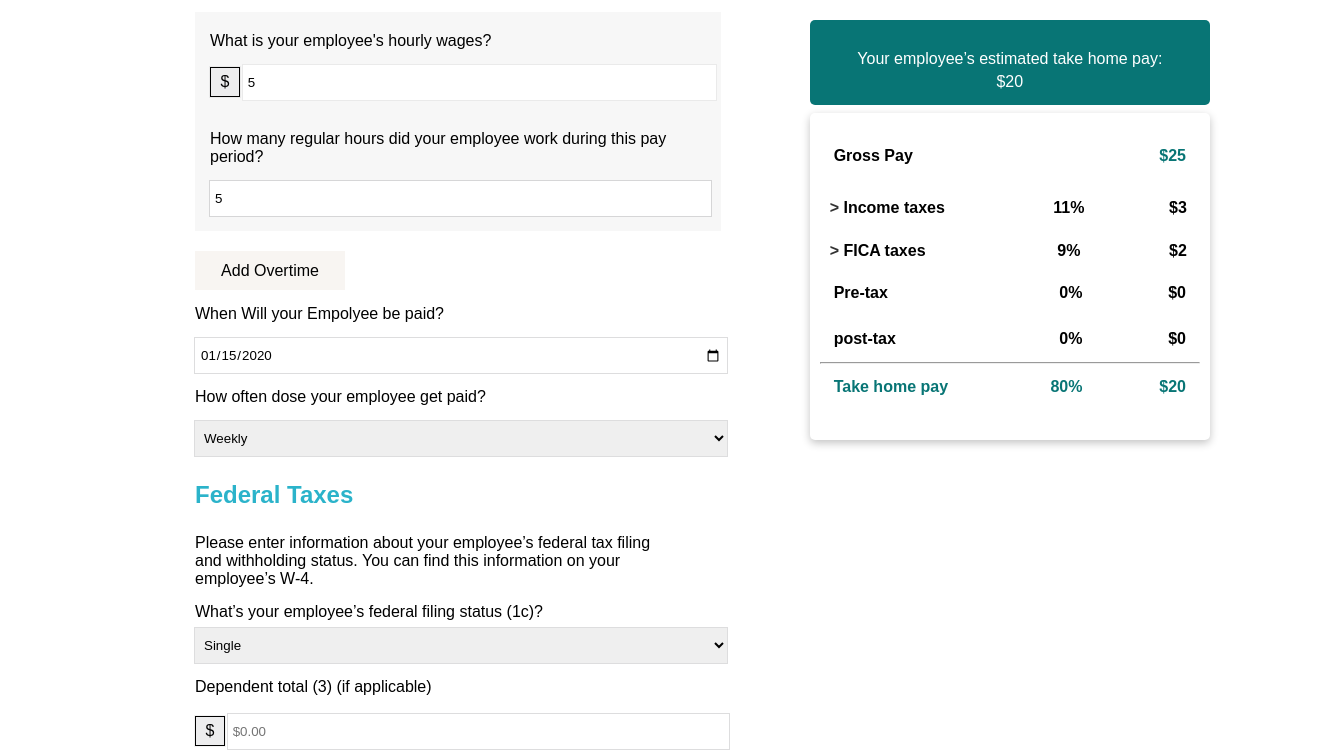
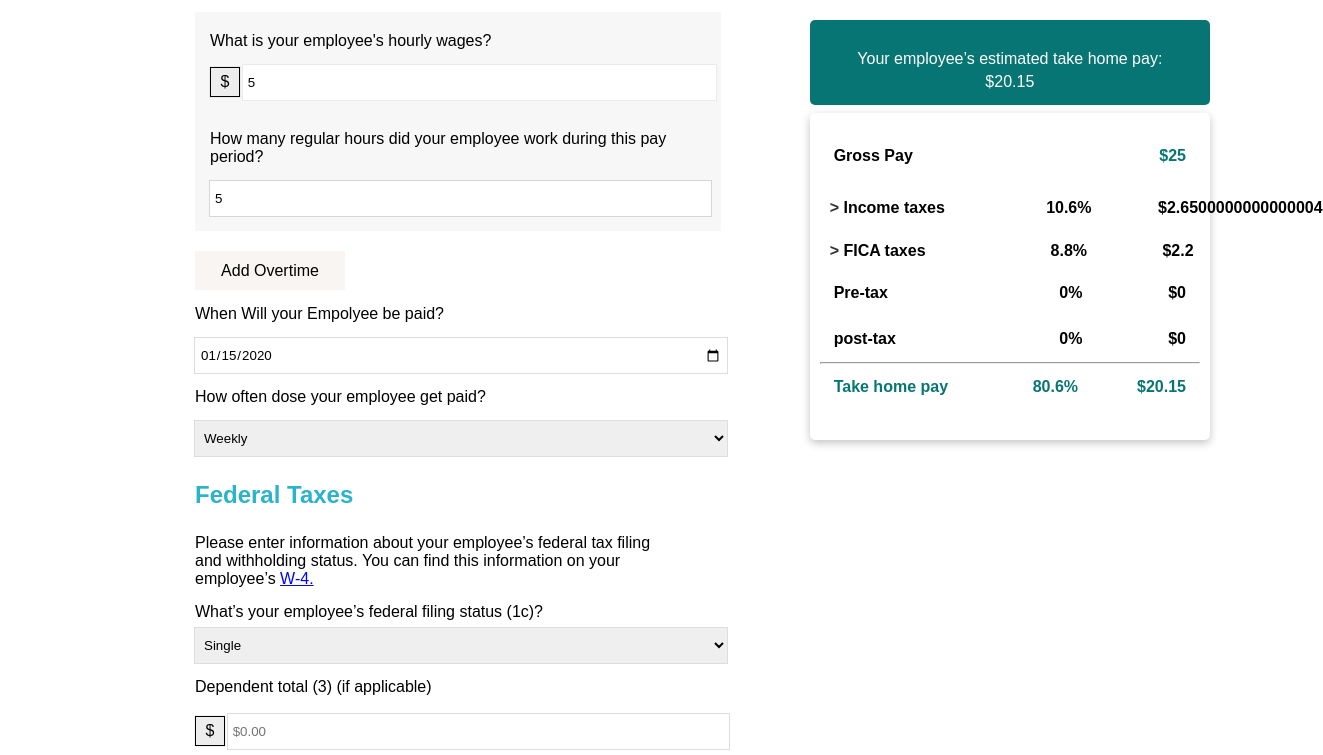
Before and after one commit to Afzhal-ahmed-s/Gusto-website-clone, a plain HTML site: page pages/resource_data/salary_cal.html in a window 1280 px wide. Both pictures are taken after typing "5", "5", "2020-01-15" into the empty fields and a click on the button "Add Overtime". Shown: the part 683-1438 px from the top of the page, 1323 px wide, since content can reach past the window. Drawn offline with Linux system fonts and the light colour scheme.

Commit message:
updating day 5 work

```diff
--- a/pages/resource_data/salary_cal.html
+++ b/pages/resource_data/salary_cal.html
@@ -82,7 +82,7 @@
             <div id="federal_tax">
                 <h4>Federal Taxes</h4>
                 <p>Please enter information about your employee’s federal tax filing and withholding status. You can
-                    find this information on your employee’s W-4.</p>
+                    find this information on your employee’s <a href="">W-4.</a> </p>
                 <p>What’s your employee’s federal filing status (1c)?</p>
                 <select name="" id="marid_status">
                     <option value="Single">Single</option>
@@ -156,8 +156,8 @@
                     <ul id="accordion">
                         <li>
                             <label id="label" for="first">
-                                <div class="split"><span class="span"> &#x3e; </span> Income taxes</div> <span
-                                    class="tax_perst" id="income">0%</span><span class="tax_perst2"
+                                <div class="split"><span class="span" id="DownArrow"> &#x3e; </span> Income taxes</div>
+                                <span class="tax_perst" id="income">0%</span><span class="tax_perst2"
                                     id="tax_perst2">$0</span>
                             </label>
                             <input type="radio" name="accoedion" id="first" unchecked>
@@ -236,6 +236,7 @@
 
 
             </div>
+
         </div>
     </div>
 
--- a/pages/resource_data/scripts/salary_cal.js
+++ b/pages/resource_data/scripts/salary_cal.js
@@ -46,12 +46,12 @@ function calculate() {
   A_medicare.innerText = `${A_med}%`;
   //------------end-----------------------------
   let diduct2 = F_I_tax + sdi_tax + S_tax;
-  diduct2 = Math.round(diduct2);
+  diduct2 = Number(diduct2.toFixed(2));
   let diduct3 = S_Sec + M_care + A_med;
-  diduct3 = Math.round(diduct3);
+  diduct3 = Number(diduct3.toFixed(2));
   let Home_pay = document.getElementById("per5");
   let diduct = total_tax - diduct2 - diduct3;
-  diduct = Math.round(diduct);
+  diduct =Number(diduct.toFixed(2));
   Home_pay.innerText = `${diduct}%`;
 
   let income = document.getElementById("income");
@@ -70,45 +70,49 @@ function calculate() {
   let tax_rup6 = document.getElementById("tax_rup6");
 
   let tax_rup1_total = (gross_pay_sum * F_I_tax) / 100;
-  tax_rup1_total = Math.round(tax_rup1_total);
+  tax_rup1_total =Number(tax_rup1_total.toFixed(2));
   tax_rup1.innerText = `$${tax_rup1_total}`;
 
   let tax_rup2_total = (gross_pay_sum * sdi_tax) / 100;
-  tax_rup2_total = Math.round(tax_rup2_total);
+  tax_rup2_total =Number(tax_rup2_total.toFixed(2));
   tax_rup2.innerText = `$${tax_rup2_total}`;
 
   let tax_rup3_total = (gross_pay_sum * S_tax) / 100;
-  tax_rup3_total = Math.round(tax_rup3_total);
+  tax_rup3_total =Number(tax_rup3_total.toFixed(2));
   tax_rup3.innerText = `$${tax_rup3_total}`;
 
   let income_tax_total = document.getElementById("tax_perst2");
   let sum1 = tax_rup1_total + tax_rup2_total + tax_rup3_total;
-  sum1 = Math.round(sum1);
+
+  console.log(sum1)
   income_tax_total.innerText = `$${sum1}`;
+
   //-----------------------------------------
 
   let tax_rup4_total = (gross_pay_sum * S_Sec) / 100;
-  tax_rup4_total = Math.round(tax_rup4_total);
+  tax_rup4_total =Number(tax_rup4_total.toFixed(2));
   tax_rup4.innerText = `$${tax_rup4_total}`;
 
   let tax_rup5_total = (gross_pay_sum * M_care) / 100;
-  tax_rup5_total = Math.round(tax_rup5_total);
+  tax_rup5_total =Number(tax_rup5_total.toFixed(2));
   tax_rup5.innerText = `$${tax_rup5_total}`;
 
   let tax_rup6_total = (gross_pay_sum * A_med) / 100;
-  tax_rup6_total = Math.round(tax_rup6_total);
+  tax_rup6_total =Number(tax_rup6_total.toFixed(2));
   tax_rup6.innerText = `$${tax_rup6_total}`;
 
   let sdi_tax_total = document.getElementById("tax_perst3");
-  let sum2 = tax_rup4_total + tax_rup5_total + tax_rup6_total;
-  sum2 = Math.round(sum2);
+  let sum2=tax_rup4_total + tax_rup5_total + tax_rup6_total;
+ sum2=Number(sum2.toFixed(2));
+
+ console.log(sum2);
   sdi_tax_total.innerText = `$${sum2}`;
 
   //------------------------------------
 
   let Total_home_pay = document.getElementById("T_rup");
   let pay = gross_pay_sum - (sum1 + sum2);
-  pay = Math.round(pay);
+  pay = Number(pay.toFixed(2));
   Total_home_pay.innerText = `$${pay}`;
 
   let heading_pay = document.getElementById("heading_pay");
--- a/pages/resource_data/styles/salary_cal.css
+++ b/pages/resource_data/styles/salary_cal.css
@@ -4,7 +4,9 @@
     font-family: 'Poppins', sans-serif;
     box-sizing: border-box;
 }
-
+a{
+    color: blue;
+}
 #heading {
     width: 65%;
     margin-left: 195px;
@@ -19,7 +21,7 @@
 #heading>p {
     width: 70%;
     font-size: large;
-   line-height: 25px;
+    line-height: 25px;
 }
 
 #heading>h1+p {
@@ -270,9 +272,11 @@ h4 {
     padding: 14px;
     justify-content: space-between;
 }
-#sall_pay{
+
+#sall_pay {
     margin-top: -20px;
 }
+
 #main {
     /* position: relative; */
     box-shadow: rgba(0, 0, 0, 0.24) 0px 3px 8px;
@@ -354,15 +358,18 @@ h4 {
     color: #087575;
     font-weight: bold;
 }
-.row>p:last-child{
-    position: relative;
-   margin-right: -8.6px;
-   padding-left: 10px;
+
+.row>p:last-child {
+    /* position: relative; */
+    margin-right: -8.6px;
+    padding-left: 10px;
 
 }
-.tax_perst2{
-    position: relative;
+
+.tax_perst2 {
+    /* position: relative; */
 }
+
 #accordion {
     width: 100%;
 }
@@ -395,12 +402,7 @@ h4 {
     transform: rotate(360deg);
     font-size: 16px;
     color: #333;
-    /* margin-right: -115px; */
-    /* margin-left: 33px; */
-}
 
-#accordion li label .span:hover {
-    transform: rotate(90deg);
 }
 
 #accordion label+input[type="radio"] {
```
Also changed, not shown: pages/resource_data/home_reso.html (+2 -0 lines), pages/resource_data/styles/home_reso.css (+35 -13 lines).
